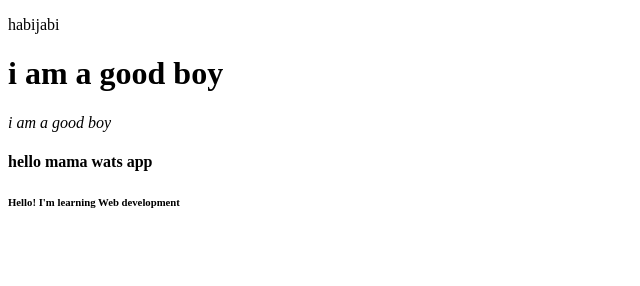
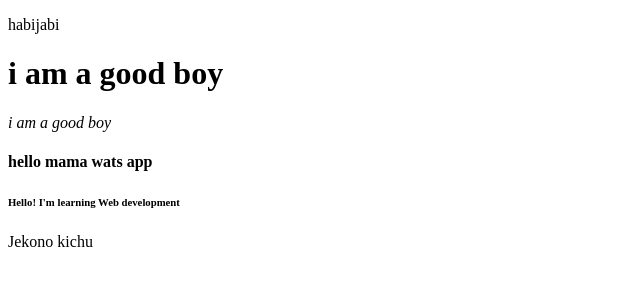
Before and after one commit to IstiakIqbal/first-repo, a plain HTML site: page index.html in a window 1280 px wide. Shown: the whole page, without its empty margins (0-640 px from the left). Drawn offline with Linux system fonts and the light colour scheme.

Commit message:
paragraph added

```diff
--- a/index.html
+++ b/index.html
@@ -15,6 +15,7 @@
     <i>i am a good boy</i>
     <h4>hello mama wats app</h4>
     <h6>Hello! I'm learning Web development</h6>
+    <p>Jekono kichu</p>
 </body>
 
 </html>
```
